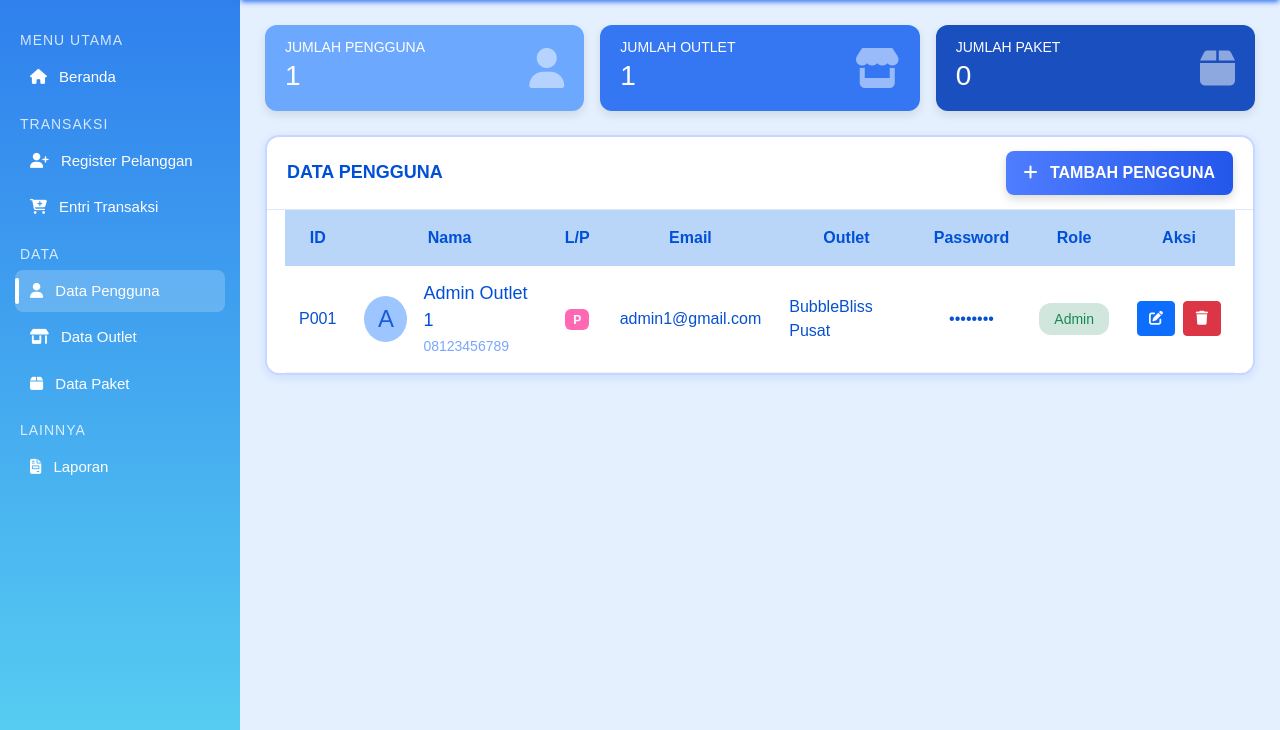
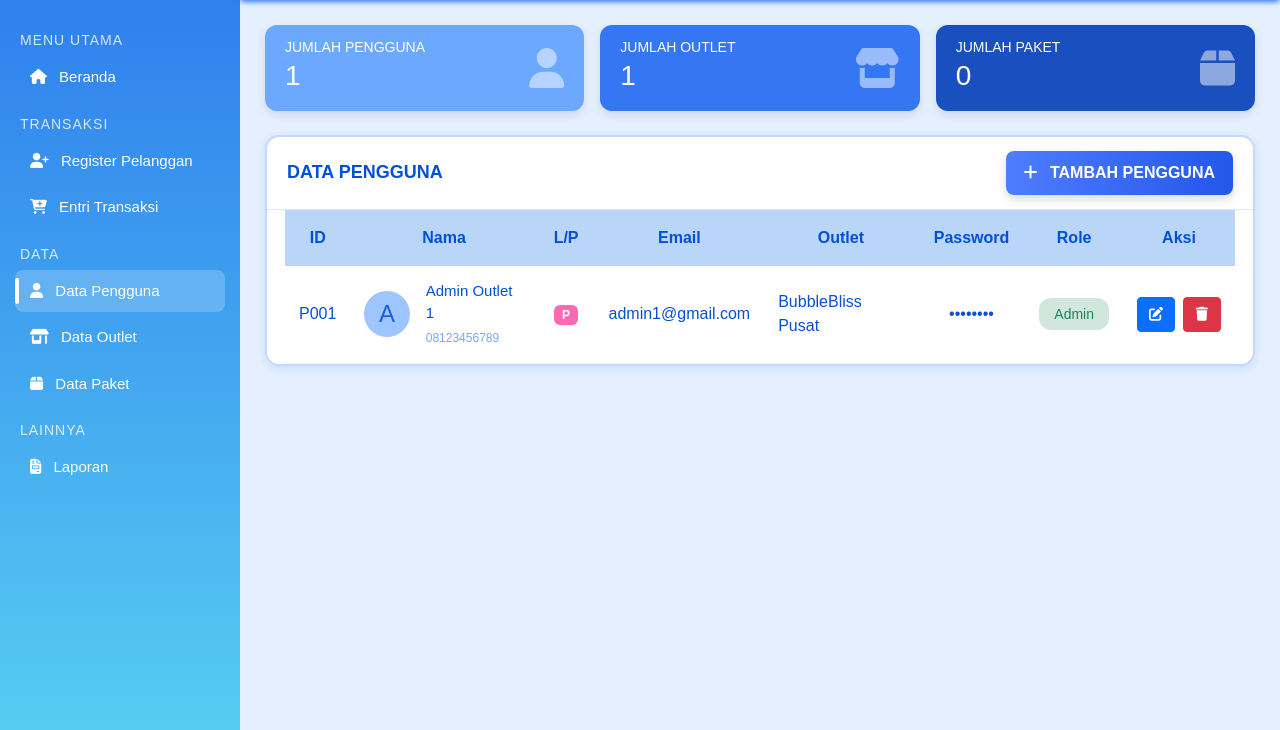
Before and after one commit to RayyDhika/Sistem-Kelola-Laundry, a Laravel app: page /user in a window 1280 px wide. Shown: the part 70-800 px from the top of the page. Run offline with Laravel 12, Linux system fonts and the light colour scheme; a user stored in the database is signed in; data comes from the database, SQL or seed files in the repository; data that the repository does not hold is empty; some libraries are stand-ins or nearby versions; some web fonts are replaced.

Commit message:
update BubbleBliss terbaru

```diff
--- a/resources/views/paket/edit.blade.php
+++ b/resources/views/paket/edit.blade.php
@@ -7,7 +7,7 @@
             <div class="modal-header border-0 pb-0">
 
                 <h5 class="modal-title fw-bold">
-                    <i class="fa fa-edit me-2"></i>
+                    <i></i>
                     EDIT DATA PAKET
                 </h5>
 
--- a/resources/views/user/edit.blade.php
+++ b/resources/views/user/edit.blade.php
@@ -9,7 +9,7 @@
 
                 <h5 class="modal-title fw-bold text-primary">
 
-                    <i class="fa fa-edit me-2"></i>
+                    <i></i>
                     Edit Pengguna
 
                 </h5>
--- a/resources/views/user/index.blade.php
+++ b/resources/views/user/index.blade.php
@@ -224,7 +224,7 @@
 
         /* TEXT */
         .nama-user{
-            font-size: 18px;
+            font-size: 15px;
             color: #0050d7;
         }
 
@@ -576,7 +576,7 @@
                                         {{ $u->name }}
                                     </div>
 
-                                    <small style="color:#7aa6ff;">
+                                    <small style="color: #7aa6ff; font-size: 12px;">
                                         {{ $u->telepon }}
                                     </small>
 
```
